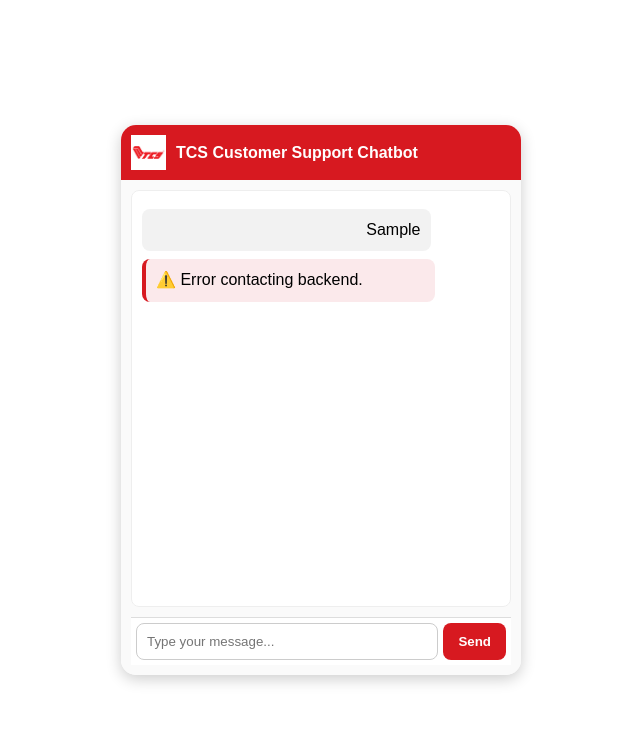
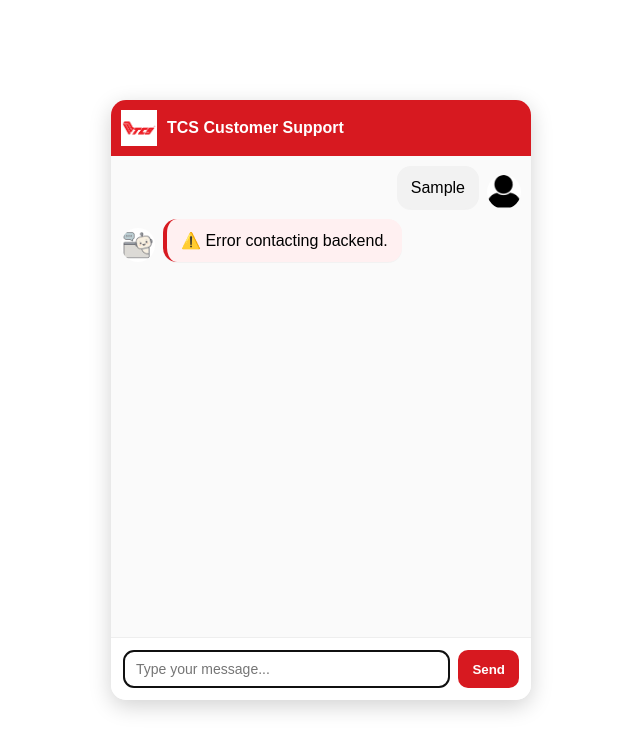
Before and after one commit to subhan633/TCS-AI-Assistant-Chatbot, a plain HTML site: page frontend/index.html in a window 1280 px wide. Both pictures are taken after typing "Sample" into the empty fields and a click on the button "Send". Shown: the whole page, without its empty margins (319-959 px from the left). Drawn offline with Linux system fonts and the light colour scheme; no server answers.

Commit message:
Updated the files

```diff
--- a/frontend/index.html
+++ b/frontend/index.html
@@ -1,26 +1,28 @@
 <!DOCTYPE html>
 <html lang="en">
 <head>
-  <meta charset="UTF-8">
-  <meta name="viewport" content="width=device-width, initial-scale=1.0">
+  <meta charset="UTF-8" />
+  <meta name="viewport" content="width=device-width, initial-scale=1.0"/>
   <title>TCS Customer Support Chatbot</title>
-  <link rel="stylesheet" href="style.css">
+  <link rel="stylesheet" href="style.css" />
 </head>
 <body>
   <div class="chat-container">
-    <!-- Company Logo -->
+    <!-- Header -->
     <div class="chat-header">
-      <img src="tcs-logo.png" alt="TCS Logo" class="logo">
-      <h2>TCS Customer Support Chatbot</h2>
+      <img src="tcs-logo.png" alt="TCS Logo" class="logo" />
+      <h2>TCS Customer Support</h2>
     </div>
 
-    <!-- Chatbox -->
+    <!-- Chat area -->
     <div id="chatbox">
       <div id="messages"></div>
-      <div id="input-area">
-        <input type="text" id="userInput" placeholder="Type your message...">
-        <button onclick="sendMessage()">Send</button>
-      </div>
+    </div>
+
+    <!-- Input area -->
+    <div id="input-area">
+      <input type="text" id="userInput" placeholder="Type your message..." autocomplete="off" />
+      <button id="sendBtn">Send</button>
     </div>
   </div>
 
--- a/frontend/script.js
+++ b/frontend/script.js
@@ -1,54 +1,186 @@
-const API_BASE = "http://127.0.0.1:8000";  // backend URL
+const API_BASE = "http://127.0.0.1:8000";   // change if backend hosted elsewhere
 const SESSION_ID = localStorage.getItem("session_id") || `sess_${Date.now()}`;
-
-// Save session ID to localStorage
 localStorage.setItem("session_id", SESSION_ID);
 
+const userInput = document.getElementById("userInput");
+const sendBtn = document.getElementById("sendBtn");
+const messagesEl = document.getElementById("messages");
+const chatbox = document.getElementById("chatbox");
+
+let isSending = false; // prevent double sends
+
+// Attach events
+sendBtn.addEventListener("click", () => sendMessage());
+userInput.addEventListener("keydown", (e) => {
+  if (e.key === "Enter" && !e.shiftKey) {
+    e.preventDefault();
+    sendMessage();
+  }
+});
+
+// Create a message node (role: 'user' or 'bot')
+function createMessageNode(role, textOrNode) {
+  const wrapper = document.createElement("div");
+  wrapper.className = `message ${role}`;
+
+  const avatar = document.createElement("img");
+  avatar.className = "avatar";
+  avatar.src = role === "user" ? "user.png" : "bot.png";
+  avatar.alt = role;
+
+  const bubble = document.createElement("div");
+  bubble.className = "bubble";
+
+  // If textOrNode is a DOM node (typing indicator), append, else set text
+  if (textOrNode instanceof Node) {
+    bubble.appendChild(textOrNode);
+  } else {
+    bubble.innerText = textOrNode;
+  }
+
+  wrapper.appendChild(avatar);
+  wrapper.appendChild(bubble);
+  return wrapper;
+}
+
+// Scroll helper
+function scrollToBottom() {
+  // small timeout ensures DOM updated before scroll
+  setTimeout(() => {
+    chatbox.scrollTop = chatbox.scrollHeight;
+  }, 20);
+}
+
+// Show typing indicator (returns the wrapper so we can remove later)
+function showTypingIndicator() {
+  const dots = document.createElement("div");
+  dots.className = "typing-dots";
+  for (let i = 0; i < 3; i++) {
+    const d = document.createElement("div");
+    d.className = "dot";
+    dots.appendChild(d);
+  }
+
+  const typingBubble = document.createElement("div");
+  typingBubble.className = "typing-bubble";
+  typingBubble.appendChild(dots);
+
+  const node = createMessageNode("bot", typingBubble);
+  node.id = "typing-indicator";
+  messagesEl.appendChild(node);
+  scrollToBottom();
+  return node;
+}
+
+function removeTypingIndicator() {
+  const node = document.getElementById("typing-indicator");
+  if (node) node.remove();
+  scrollToBottom();
+}
+
+// Display a user message (immediate)
+function displayUserMessage(text) {
+  const node = createMessageNode("user", text);
+  messagesEl.appendChild(node);
+  scrollToBottom();
+}
+
+// Stream the bot message (typewriter) and preserve spaces
+function streamBotMessage(fullText, speed = 20) {
+  // Create bubble with empty text
+  const bubble = document.createElement("div");
+  bubble.className = "bubble";
+  bubble.innerText = ""; // will be filled
+
+  const wrapper = document.createElement("div");
+  wrapper.className = "message bot";
+
+  const avatar = document.createElement("img");
+  avatar.className = "avatar";
+  avatar.src = "bot.png";
+
+  wrapper.appendChild(avatar);
+  wrapper.appendChild(bubble);
+  messagesEl.appendChild(wrapper);
+  scrollToBottom();
+
+  let i = 0;
+  // type by character but keep spaces (slice preserves spaces)
+  const t = setInterval(() => {
+    i++;
+    bubble.innerText = fullText.slice(0, i);
+    scrollToBottom();
+    if (i >= fullText.length) {
+      clearInterval(t);
+      isSending = false;
+      enableInput();
+    }
+  }, speed);
+}
+
+// Disable input (while request in-flight)
+function disableInput() {
+  userInput.disabled = true;
+  sendBtn.disabled = true;
+  sendBtn.style.cursor = "not-allowed";
+}
+
+// Enable input
+function enableInput() {
+  userInput.disabled = false;
+  sendBtn.disabled = false;
+  userInput.focus();
+}
+
+// Main send function
 async function sendMessage() {
-  let input = document.getElementById("userInput");
-  let message = input.value.trim();
-  if (message === "") return;
+  if (isSending) return;          // guard against double-send
+  const text = userInput.value.trim();
+  if (!text) return;
 
-  // Show user message
-  addMessage("user", message);
-  input.value = "";
+  // show user message
+  displayUserMessage(text);
+  userInput.value = "";
 
-  // Call backend
+  // prepare
+  isSending = true;
+  disableInput();
+
+  // show typing indicator immediately
+  showTypingIndicator();
+
   try {
-    let response = await fetch(`${API_BASE}/chat/`, {
+    const res = await fetch(`${API_BASE}/chat/`, {
       method: "POST",
       headers: { "Content-Type": "application/json" },
       body: JSON.stringify({
         session_id: SESSION_ID,
-        query: message,
+        query: text,
         history: []
-      })
+      }),
     });
 
-    if (!response.ok) {
-      let errorText = await response.text();
-      console.error("Backend Error:", errorText);
-      addMessage("bot", "⚠️ Backend error: " + errorText);
+    // remove typing before handling result (keeps UI responsive)
+    removeTypingIndicator();
+
+    if (!res.ok) {
+      const errText = await res.text();
+      // show error as bot message
+      streamBotMessage("⚠️ Backend error: " + errText, 10);
       return;
     }
 
-    let data = await response.json();
-    console.log("Backend Response:", data); // 🔍 Full logging
+    const data = await res.json();
 
-    // Show only the bot's answer (no sources)
-    addMessage("bot", data.answer);
+    // small delay to simulate typing realism (optional)
+    await new Promise(r => setTimeout(r, 250));
+
+    // stream the answer
+    streamBotMessage(data.answer || "Sorry, I couldn't find an answer.", 18);
 
   } catch (err) {
-    addMessage("bot", "⚠️ Error contacting backend.");
+    removeTypingIndicator();
     console.error("Fetch Error:", err);
+    streamBotMessage("⚠️ Error contacting backend.", 12);
   }
 }
-
-function addMessage(role, text) {
-  let messages = document.getElementById("messages");
-  let div = document.createElement("div");
-  div.className = `message ${role}`;
-  div.innerText = text;
-  messages.appendChild(div);
-  messages.scrollTop = messages.scrollHeight;
-}
--- a/frontend/style.css
+++ b/frontend/style.css
@@ -1,6 +1,7 @@
+/* Page */
 body {
   font-family: Arial, sans-serif;
-  background: #ffffff; /* white background */
+  background: #ffffff;
   display: flex;
   justify-content: center;
   align-items: center;
@@ -8,105 +9,159 @@ body {
   margin: 0;
 }
 
-/* Chat container */
+/* Container */
 .chat-container {
-  width: 400px;
-  height: 550px;
+  width: 420px;
+  height: 600px;
   display: flex;
   flex-direction: column;
   background: #fff;
   border-radius: 15px;
-  box-shadow: 0px 4px 15px rgba(0, 0, 0, 0.2);
+  box-shadow: 0 6px 22px rgba(0,0,0,0.18);
   overflow: hidden;
 }
 
-/* Header with logo */
+/* Header */
 .chat-header {
-  background: #d71920; /* TCS Red */
-  color: white;
+  background: #d71920;
+  color: #fff;
   padding: 10px;
   display: flex;
   align-items: center;
   gap: 10px;
 }
+.chat-header .logo { height: 36px; }
+.chat-header h2 { font-size: 16px; margin: 0; font-weight: 700; }
 
-.chat-header .logo {
-  height: 35px;
+/* Chat area */
+#chatbox {
+  flex: 1;
+  padding: 10px;
+  background: #fafafa;
+  overflow-y: auto;
+  scroll-behavior: smooth;
 }
 
-.chat-header h2 {
-  font-size: 16px;
-  margin: 0;
-  font-weight: bold;
+/* Messages column */
+#messages {
+  display: flex;
+  flex-direction: column;
+  gap: 10px;
 }
 
-/* Chatbox messages */
-#chatbox {
-  flex: 1;
+/* Generic message */
+.message {
   display: flex;
-  flex-direction: column;
-  justify-content: space-between;
-  padding: 10px;
-  background: #fafafa;
+  align-items: flex-end;
+  gap: 8px;
+  width: 100%;
 }
 
-#messages {
-  flex: 1;
-  overflow-y: auto;
-  margin-bottom: 10px;
-  padding: 10px;
-  border-radius: 8px;
-  background: #fff;
-  border: 1px solid #eee;
+/* Bubbles preserve whitespace and wrap */
+.bubble {
+  padding: 10px 14px;
+  border-radius: 14px;
+  max-width: 72%;
+  line-height: 1.45;
+  word-wrap: break-word;
+  white-space: pre-wrap; /* preserve spaces and line breaks */
+  box-shadow: 0 1px 0 rgba(0,0,0,0.03);
 }
 
-.message {
-  margin: 8px 0;
-  padding: 10px;
-  border-radius: 8px;
-  max-width: 75%;
-  line-height: 1.4;
+/* Avatar */
+.avatar {
+  width: 34px;
+  height: 34px;
+  border-radius: 50%;
+  object-fit: cover;
+  flex-shrink: 0;
+  background: #fff;
 }
 
+/* Bot (left) */
+.bot {
+  flex-direction: row; /* avatar left, bubble right */
+}
+.bot .bubble {
+  background: #fff0f1;
+  border-left: 4px solid #d71920;
+  text-align: left;
+}
+
+/* User (right) */
 .user {
+  flex-direction: row-reverse; /* avatar right, bubble left */
+}
+.user .bubble {
   background: #f2f2f2;
-  align-self: flex-end;
   text-align: right;
 }
 
-.bot {
-  background: #fbe9eb;
+/* Typing indicator bubble */
+.typing-bubble {
+  display: inline-block;
+  padding: 8px 12px;
+  border-radius: 12px;
+  background: #fff0f1;
   border-left: 4px solid #d71920;
-  align-self: flex-start;
-  text-align: left;
+  min-width: 40px;
+  text-align: center;
+}
+
+/* Dots animation */
+.typing-dots {
+  display: inline-flex;
+  gap: 4px;
+  align-items: center;
+  justify-content: center;
+}
+.typing-dots .dot {
+  width: 6px;
+  height: 6px;
+  background: #d71920;
+  border-radius: 50%;
+  opacity: 0.3;
+  animation: bounce 1s infinite;
+}
+.typing-dots .dot:nth-child(2) { animation-delay: 0.15s; }
+.typing-dots .dot:nth-child(3) { animation-delay: 0.3s; }
+
+@keyframes bounce {
+  0% { transform: translateY(0); opacity: 0.3; }
+  50% { transform: translateY(-5px); opacity: 1; }
+  100% { transform: translateY(0); opacity: 0.3; }
 }
 
 /* Input area */
 #input-area {
   display: flex;
-  gap: 5px;
-  padding: 5px;
-  border-top: 1px solid #ddd;
+  gap: 8px;
+  padding: 12px;
+  border-top: 1px solid #eee;
   background: #fff;
 }
-
 #userInput {
   flex: 1;
-  padding: 10px;
-  border-radius: 8px;
+  padding: 10px 12px;
+  border-radius: 10px;
   border: 1px solid #ccc;
+  font-size: 14px;
+}
+#sendBtn {
+  padding: 10px 14px;
+  background: #d71920;
+  color: #fff;
+  border: none;
+  border-radius: 10px;
+  cursor: pointer;
+  font-weight: 700;
+}
+#sendBtn:disabled {
+  opacity: 0.6;
+  cursor: not-allowed;
 }
 
-button {
-  padding: 10px 15px;
-  background: #d71920; /* TCS red */
-  color: white;
-  border: none;
-  border-radius: 8px;
-  cursor: pointer;
-  font-weight: bold;
+/* small screens */
+@media (max-width: 480px) {
+  .chat-container { width: 95%; height: 80vh; }
 }
-
-button:hover {
-  background: #b5161c;
-}
```
Also changed, not shown: frontend/bot.png (added), frontend/user.png (added).
